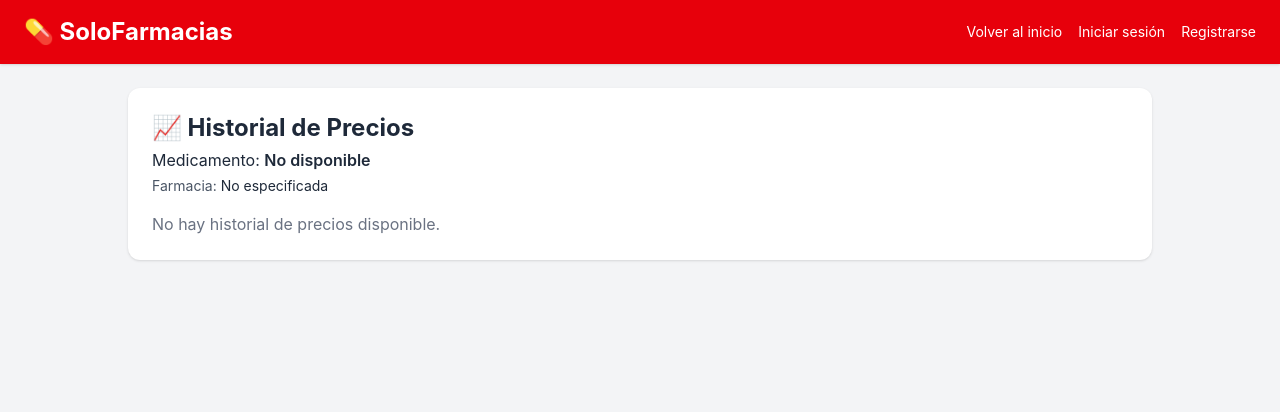
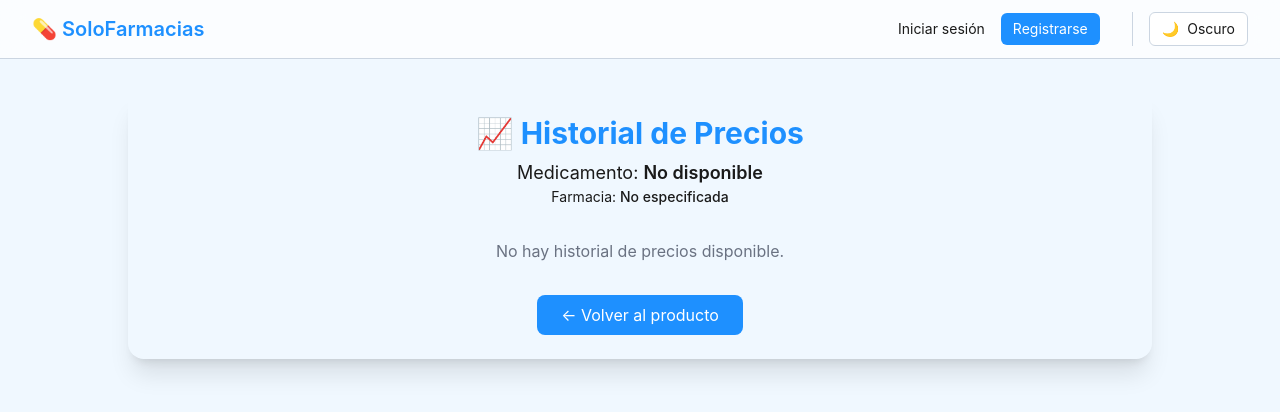
Before and after one commit to Frxnciscx20/SoloFarmaciasMvp, a Next.js app: page /historial/1 in a window 1280 px wide. Shown: the top 412 px of the page. Built offline with nearby package versions, Linux system fonts and the light colour scheme; no server answers; the database is empty.

Commit message:
avance domingo

```diff
--- a/package.json
+++ b/package.json
@@ -10,6 +10,7 @@
   },
   "dependencies": {
     "@supabase/supabase-js": "^2.57.4",
+    "lucide-react": "^0.548.0",
     "next": "15.5.2",
     "react": "^19.1.0",
     "react-dom": "^19.1.0",
--- a/src/components/ThemeToggle.tsx
+++ b/src/components/ThemeToggle.tsx
@@ -4,40 +4,38 @@ import { useEffect, useState } from 'react'
 export default function ThemeToggle() {
   const [theme, setTheme] = useState<'light' | 'dark'>('light')
 
-  // 🧠 Detectar tema del sistema o guardado en localStorage
   useEffect(() => {
-    const savedTheme = localStorage.getItem('theme') as 'light' | 'dark' | null
-    if (savedTheme) {
-      setTheme(savedTheme)
-      document.documentElement.classList.toggle('dark', savedTheme === 'dark')
+    const saved = localStorage.getItem('theme') as 'light' | 'dark' | null
+    if (saved) {
+      setTheme(saved)
+      document.documentElement.classList.toggle('dark', saved === 'dark')
     } else {
-      const systemDark = window.matchMedia('(prefers-color-scheme: dark)').matches
-      setTheme(systemDark ? 'dark' : 'light')
-      document.documentElement.classList.toggle('dark', systemDark)
+      const prefersDark = window.matchMedia('(prefers-color-scheme: dark)').matches
+      setTheme(prefersDark ? 'dark' : 'light')
+      document.documentElement.classList.toggle('dark', prefersDark)
     }
   }, [])
 
-  // 🎚 Cambiar tema
-  const toggleTheme = () => {
-    const newTheme = theme === 'light' ? 'dark' : 'light'
-    setTheme(newTheme)
-    document.documentElement.classList.toggle('dark', newTheme === 'dark')
-    localStorage.setItem('theme', newTheme)
+  const toggle = () => {
+    const next = theme === 'dark' ? 'light' : 'dark'
+    setTheme(next)
+    localStorage.setItem('theme', next)
+    document.documentElement.classList.toggle('dark', next === 'dark')
   }
 
   return (
     <button
-      onClick={toggleTheme}
-      className="flex items-center gap-2 px-3 py-1 rounded-md border border-border hover:bg-accent transition text-sm"
+      onClick={toggle}
+      className="flex items-center gap-2 bg-secondary border border-border text-foreground px-3 py-1.5 rounded-md hover:bg-accent transition-colors text-sm"
       title="Cambiar tema"
     >
-      {theme === 'light' ? (
+      {theme === 'dark' ? (
         <>
-          ☀️ <span className="hidden sm:inline">Claro</span>
+          <span role="img" aria-label="sol">☀️</span> Claro
         </>
       ) : (
         <>
-          🌙 <span className="hidden sm:inline">Oscuro</span>
+          <span role="img" aria-label="luna">🌙</span> Oscuro
         </>
       )}
     </button>
--- a/src/pages/historial/[id].tsx
+++ b/src/pages/historial/[id].tsx
@@ -1,3 +1,4 @@
+'use client'
 import { useRouter } from 'next/router'
 import { useEffect, useState } from 'react'
 import { supabase } from '../../lib/supabaseClient'
@@ -10,8 +11,9 @@ import {
   ResponsiveContainer,
   CartesianGrid,
 } from 'recharts'
+import Navbar from '@/components/Navbar'
+import { User } from '@supabase/supabase-js'
 import Link from 'next/link'
-import { User } from '@supabase/supabase-js'
 
 type HistorialData = {
   fecha: string
@@ -26,8 +28,9 @@ export default function HistorialPrecios() {
   const [nombreMedicamento, setNombreMedicamento] = useState('Cargando...')
   const [nombreFarmacia, setNombreFarmacia] = useState('No especificada')
   const [loading, setLoading] = useState(true)
-  const [user, setUser] = useState<User | null>(null) // ✅ tipo explícito
+  const [user, setUser] = useState<User | null>(null)
 
+  // 🔹 Cargar usuario
   useEffect(() => {
     supabase.auth.getUser().then(({ data }) => setUser(data.user))
     const { data: listener } = supabase.auth.onAuthStateChange((_event, session) => {
@@ -38,13 +41,12 @@ export default function HistorialPrecios() {
     }
   }, [])
 
+  // 🔹 Cargar historial de precios
   useEffect(() => {
     if (!id) return
-
     const fetchData = async () => {
       setLoading(true)
       const idNum = Number(id)
-
       const { data, error } = await supabase
         .from('vista_historial_precios')
         .select('*')
@@ -74,58 +76,40 @@ export default function HistorialPrecios() {
     fetchData()
   }, [id])
 
-  const handleLogout = async () => {
-    await supabase.auth.signOut()
-    window.location.href = '/'
-  }
+  return (
+    <div className="min-h-screen bg-background text-foreground transition-colors">
+      <Navbar />
 
-  return (
-    <div className="min-h-screen bg-gray-100 text-gray-800">
-      <header className="bg-red-600 text-white px-6 py-4 shadow">
-        <div className="max-w-7xl mx-auto flex justify-between items-center">
-          <h1 className="text-2xl font-bold">💊 SoloFarmacias</h1>
-          <div className="flex items-center space-x-4 text-sm">
-            <Link href="/" className="hover:underline">Volver al inicio</Link>
-            {user ? (
-              <>
-                <span className="hidden sm:inline">👤 {user.email}</span>
-                <button
-                  onClick={handleLogout}
-                  className="bg-white text-red-600 px-3 py-1 rounded hover:bg-red-100"
-                >
-                  Cerrar sesión
-                </button>
-              </>
-            ) : (
-              <>
-                <Link href="/login" className="hover:underline">Iniciar sesión</Link>
-                <Link href="/registro" className="hover:underline">Registrarse</Link>
-              </>
-            )}
+      <main className="max-w-5xl mx-auto p-6 mt-8 bg-[var(--card-bg)] rounded-2xl shadow-xl transition-all duration-300 hover:shadow-2xl">
+        <div className="mb-8 text-center">
+          <h2 className="text-3xl font-bold text-primary mb-2">
+            📈 Historial de Precios
+          </h2>
+          <p className="text-lg">
+            Medicamento: <span className="font-semibold">{nombreMedicamento}</span>
+          </p>
+          <p className="text-sm text-muted-foreground">
+            Farmacia: <span className="font-medium">{nombreFarmacia}</span>
+          </p>
         </div>
-        </div>
-      </header>
-
-      <main className="max-w-5xl mx-auto p-6 bg-white rounded-xl shadow space-y-6 mt-6">
-        <div>
-          <h2 className="text-2xl font-bold mb-1">📈 Historial de Precios</h2>
-          <p className="mb-1">
-            Medicamento:{' '}
-            <span className="font-semibold">{nombreMedicamento}</span>
-          </p>
-          <p className="mb-4 text-sm text-gray-600">
-            Farmacia: <span className="text-gray-800">{nombreFarmacia}</span>
-          </p>
 
         {loading ? (
-            <p>Cargando historial...</p>
+          <p className="text-center text-gray-500">Cargando historial...</p>
         ) : historial.length > 0 ? (
           <ResponsiveContainer width="100%" height={400}>
             <LineChart data={historial}>
-                <CartesianGrid stroke="#ccc" strokeDasharray="5 5" />
-                <XAxis dataKey="fecha" />
-                <YAxis tickFormatter={(v) => `$${v}`} />
+              <CartesianGrid stroke="rgba(0,0,0,0.1)" strokeDasharray="4 4" />
+              <XAxis dataKey="fecha" stroke="var(--color-foreground)" />
+              <YAxis
+                tickFormatter={(v) => `$${v}`}
+                stroke="var(--color-foreground)"
+              />
               <Tooltip
+                contentStyle={{
+                  backgroundColor: 'var(--card-bg)',
+                  border: '1px solid var(--border-color)',
+                  borderRadius: '8px',
+                }}
                 formatter={(value: number, name: string) => {
                   const label =
                     name === 'precio_actual'
@@ -139,22 +123,34 @@ export default function HistorialPrecios() {
               <Line
                 type="monotone"
                 dataKey="precio_normal"
-                  stroke="#ef4444"
+                stroke="#3b82f6"
                 strokeWidth={2}
                 name="Precio Normal"
               />
               <Line
                 type="monotone"
                 dataKey="precio_actual"
-                  stroke="#10b981"
-                  strokeWidth={2}
+                stroke="#06b6d4"
+                strokeWidth={3}
                 name="Precio Oferta"
+                dot={{ r: 4, fill: '#06b6d4' }}
+                activeDot={{ r: 6 }}
               />
             </LineChart>
           </ResponsiveContainer>
         ) : (
-            <p className="text-gray-500">No hay historial de precios disponible.</p>
+          <p className="text-center text-gray-500">
+            No hay historial de precios disponible.
+          </p>
         )}
+
+        <div className="text-center mt-8">
+          <Link
+            href={`/producto/${id}`}
+            className="inline-block bg-primary text-white px-6 py-2 rounded-lg hover:bg-primary/80 transition-colors"
+          >
+            ← Volver al producto
+          </Link>
         </div>
       </main>
     </div>
--- a/src/styles/globals.css
+++ b/src/styles/globals.css
@@ -1,27 +1,31 @@
 @import "tailwindcss";
 
+/* 🎨 Paleta de colores personalizada */
 :root {
-  /* 🎨 Paleta principal - Modo claro */
-  --background: #f0f8ff;         /* azul cielo muy suave */
-  --foreground: #1a1a1a;         /* texto principal oscuro */
-  --primary: #1e90ff;            /* azul brillante principal */
-  --primary-hover: #187bcd;      /* azul más oscuro al pasar el mouse */
-  --secondary: #ffffff;          /* fondos de tarjetas y formularios */
-  --border: #cbd5e1;             /* bordes suaves */
-  --accent: #e0f2fe;             /* detalles decorativos suaves */
+  /* 🌤️ Modo claro */
+  --background: #f0f8ff;         /* Azul cielo muy suave */
+  --foreground: #1a1a1a;         /* Texto oscuro */
+  --primary: #1e90ff;            /* Azul brillante */
+  --primary-hover: #187bcd;      /* Azul más intenso al hover */
+  --secondary: #ffffff;          /* Fondo de tarjetas */
+  --border: #cbd5e1;             /* Bordes suaves */
+  --accent: #e0f2fe;             /* Detalles decorativos suaves */
 }
 
 @media (prefers-color-scheme: dark) {
   :root {
-  --background: #f0f8ff;
-  --foreground: #1a1a1a;
-  --primary: #1e90ff;
-  --primary-hover: #187bcd;
-  --secondary: #ffffff;
-  --border: #cbd5e1;
-  --accent: #e0f2fe;
+    /* 🌙 Modo oscuro automático */
+    --background: #0d1117;       /* Fondo oscuro estilo GitHub */
+    --foreground: #e6edf3;       /* Texto claro */
+    --primary: #58a6ff;          /* Azul brillante */
+    --primary-hover: #1f6feb;    /* Azul más fuerte */
+    --secondary: #161b22;        /* Tarjetas oscuras */
+    --border: #30363d;           /* Bordes suaves oscuros */
+    --accent: #1e3a8a;           /* Azul profundo para detalles */
+  }
 }
 
+/* 🌘 Forzamos el modo oscuro manualmente con la clase `.dark` */
 .dark {
   --background: #0d1117;
   --foreground: #e6edf3;
@@ -31,9 +35,8 @@
   --border: #30363d;
   --accent: #1e3a8a;
 }
-}
 
-/* Tailwind "inline theme" para que tus clases lo usen */
+/* 🎨 Configuración de Tailwind inline */
 @theme inline {
   --color-background: var(--background);
   --color-foreground: var(--foreground);
@@ -45,6 +48,7 @@
   --font-sans: var(--font-geist-sans);
 }
 
+/* 🧍 Estilo base del body */
 body {
   background-color: var(--background);
   color: var(--foreground);
```
Also changed, not shown: 1 other file (tests, documents, lock files or other folders). Lines whose indentation alone changed are shown as unchanged.
